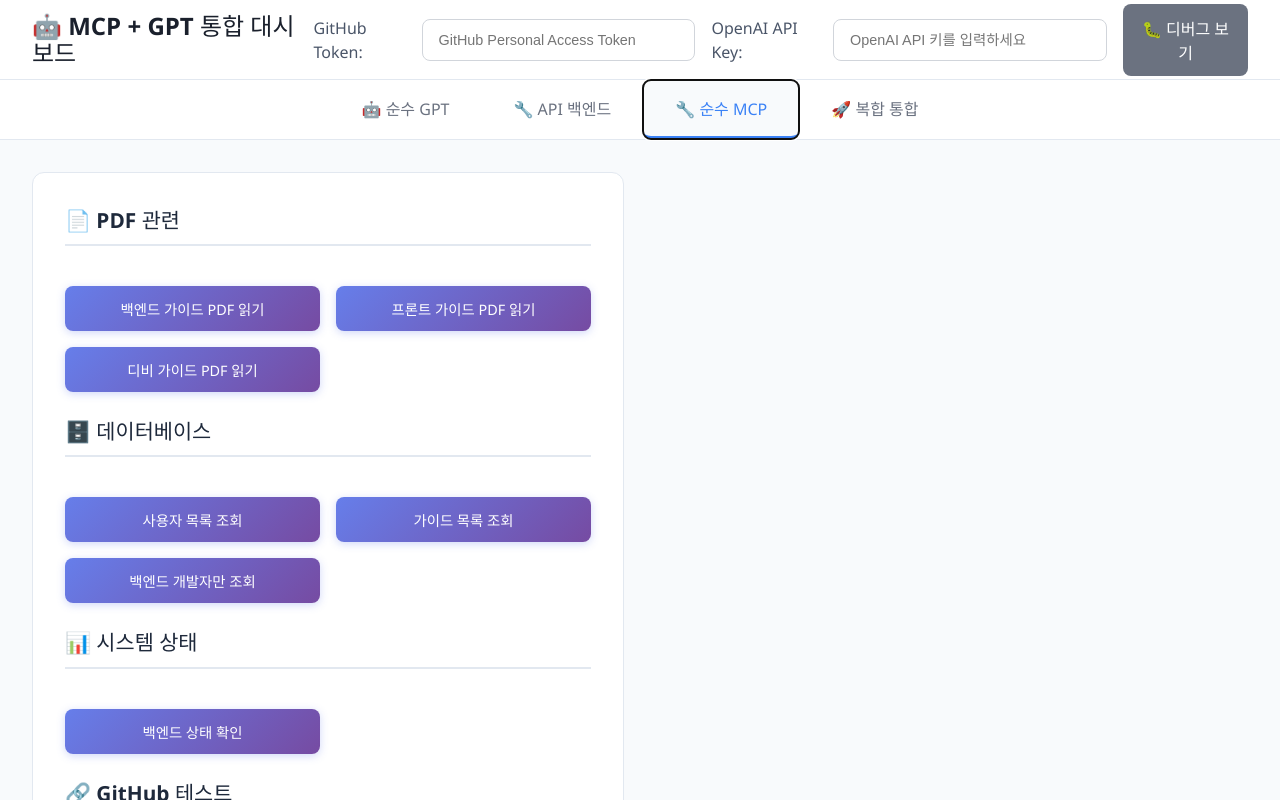
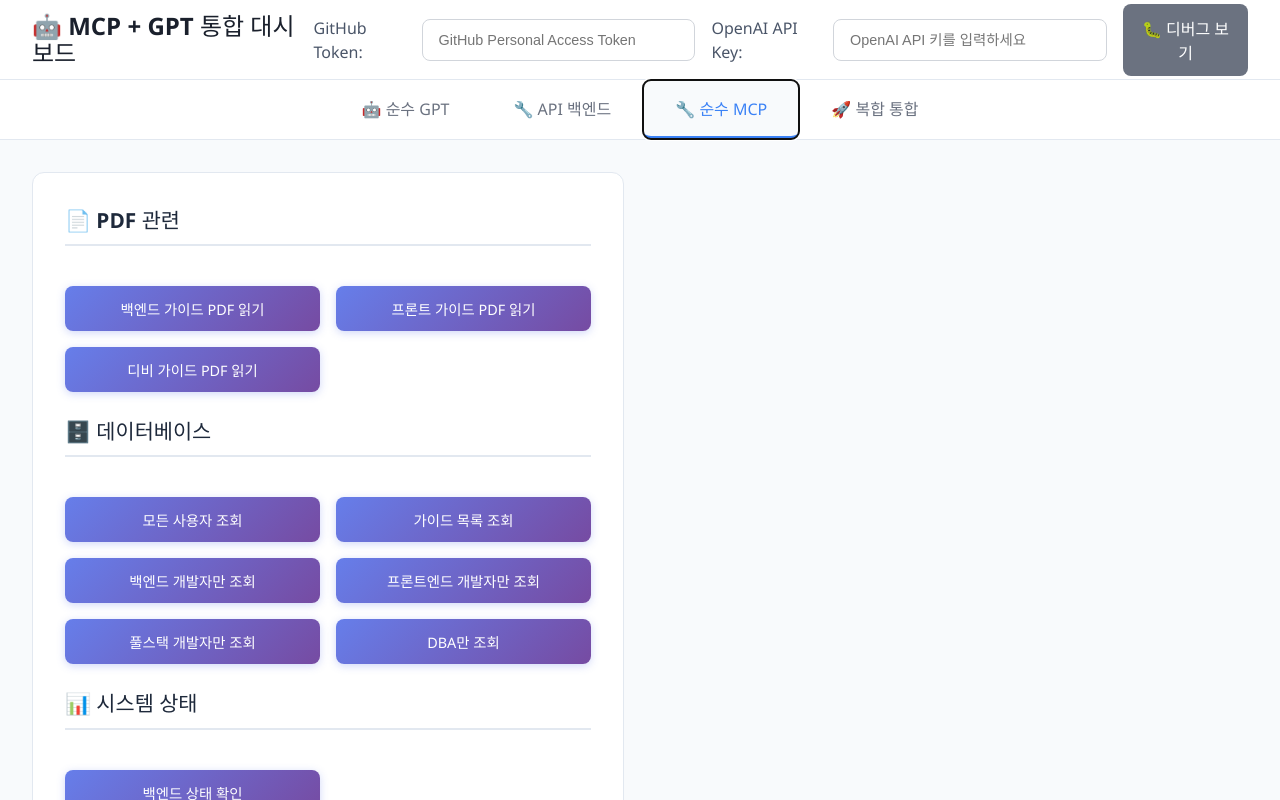
Before and after one commit to hli-yohan-lee/dev-mcp, a React (Vite) app in the folder frontend/: page / in a window 1280 px wide. Both pictures are taken after a click on the button "🔧 순수 MCP". Built offline with nearby package versions, Linux system fonts and the light colour scheme.

Commit message:
수정: 데이터베이스 필터링 규칙 명확화 및 테스트 버튼 추가

```diff
--- a/frontend/src/App.tsx
+++ b/frontend/src/App.tsx
@@ -746,16 +746,26 @@ export default function App() {
 - Database: table은 "users" 또는 "guides", filters는 {"role": "backend"} 형태
 - GitHub: repository는 "hli-yohan-lee/dev-guide", username은 "hli-yohan-lee", password는 GitHub 토큰
 
+데이터베이스 필터링 규칙:
+- "backend" 파라미터: role이 "backend"인 사용자만 조회
+- "frontend" 파라미터: role이 "frontend"인 사용자만 조회
+- "fullstack" 파라미터: role이 "fullstack"인 사용자만 조회
+- "database" 파라미터: role이 "database"인 사용자만 조회
+
 계획 형식:
 [
   { step: "단계명", tool: "도구명", params: {파라미터} },
   ...
 ]
 
-예시: "GitHub 가이드와 백엔드 개발자 정보를 알려줘"
+예시: "백엔드 개발자 정보를 알려줘"
 [
-  { step: "GitHub 저장소 조회", tool: "github", params: {"repository": "hli-yohan-lee/dev-guide", "username": "hli-yohan-lee", "password": "GITHUB_TOKEN"} },
   { step: "백엔드 개발자 조회", tool: "database", params: {"table": "users", "filters": {"role": "backend"}} }
+]
+
+예시: "풀스택 개발자 정보를 알려줘"
+[
+  { step: "풀스택 개발자 조회", tool: "database", params: {"table": "users", "filters": {"role": "fullstack"}} }
 ]
 
 주의: 파라미터 값은 정확히 백엔드 API 스키마에 맞춰야 합니다!
@@ -1262,7 +1272,7 @@ ${executionResults.map((result: any, index) => {
                     onClick={() => invokePureMCP("database", { table: "users" })}
                     className="mcp-tool-button"
                   >
-                    사용자 목록 조회
+                    모든 사용자 조회
                   </button>
                   <button
                     onClick={() => invokePureMCP("database", { table: "guides" })}
@@ -1278,6 +1288,33 @@ ${executionResults.map((result: any, index) => {
                     className="mcp-tool-button"
                   >
                     백엔드 개발자만 조회
+                  </button>
+                  <button
+                    onClick={() => invokePureMCP("database", {
+                      table: "users",
+                      filters: { role: "frontend" }
+                    })}
+                    className="mcp-tool-button"
+                  >
+                    프론트엔드 개발자만 조회
+                  </button>
+                  <button
+                    onClick={() => invokePureMCP("database", {
+                      table: "users",
+                      filters: { role: "fullstack" }
+                    })}
+                    className="mcp-tool-button"
+                  >
+                    풀스택 개발자만 조회
+                  </button>
+                  <button
+                    onClick={() => invokePureMCP("database", {
+                      table: "users",
+                      filters: { role: "database" }
+                    })}
+                    className="mcp-tool-button"
+                  >
+                    DBA만 조회
                   </button>
                 </div>
 
```
